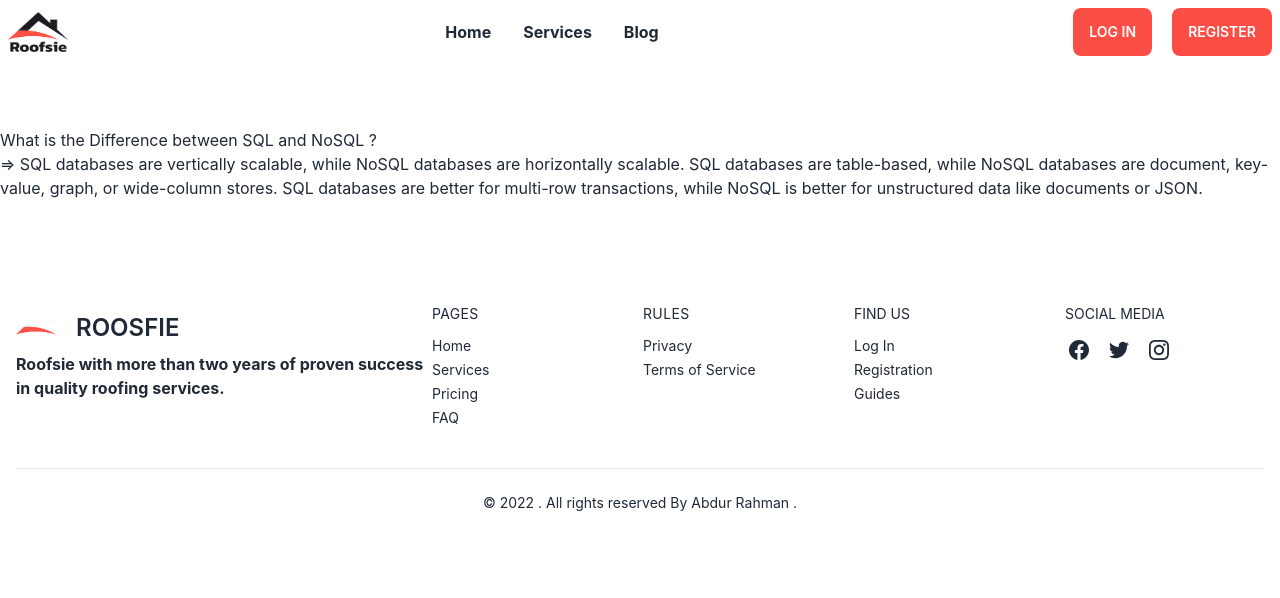
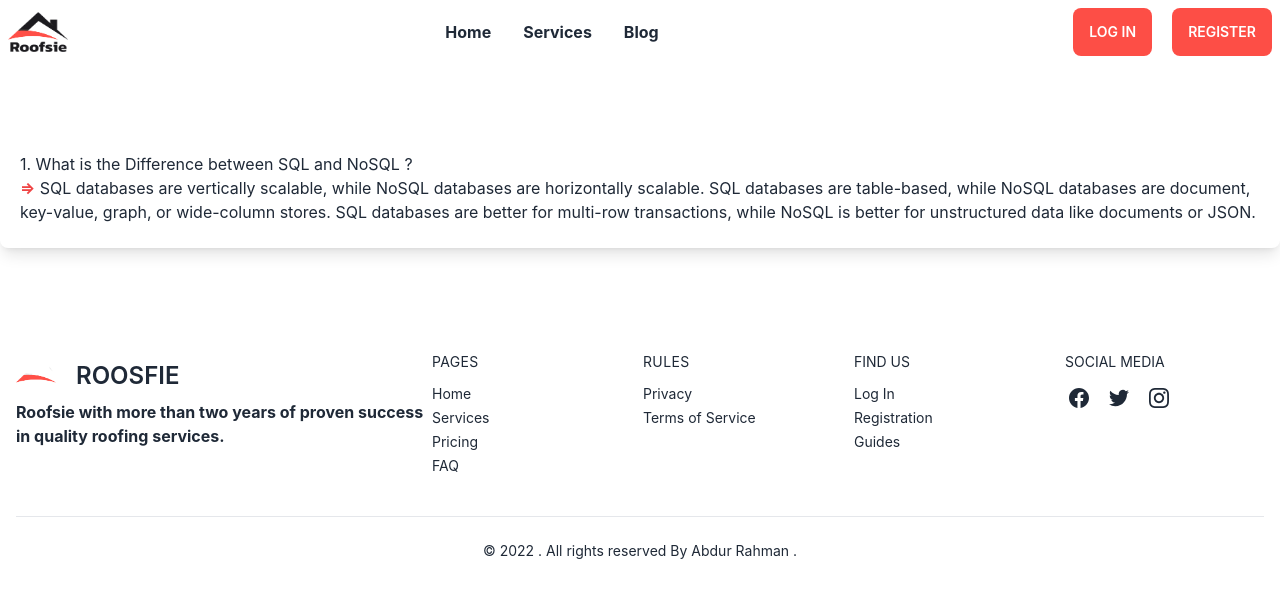
Before and after one commit to ariyanabdullah/Roofsie-service, a React (Create React App) app: page /blog in a window 1280 px wide. Shown: the top 598 px of the page. Built offline with nearby package versions, Linux system fonts and the light colour scheme; no server answers.

Commit message:
blog page first box style added

```diff
--- a/src/Pages/Blog/Blog.js
+++ b/src/Pages/Blog/Blog.js
@@ -7,15 +7,16 @@ const Blog = () => {
     <section className="my-16">
       <div className="container mx-auto grid grid-cols-1 ">
         {/* first question */}
-        <div>
-          <h1>What is the Difference between SQL and NoSQL ?</h1>
+        <div className="py-6 px-5 rounded-lg shadow-lg">
+          <h1> 1. What is the Difference between SQL and NoSQL ?</h1>
           <p>
             {" "}
-            {"=>"} SQL databases are vertically scalable, while NoSQL databases
-            are horizontally scalable. SQL databases are table-based, while
-            NoSQL databases are document, key-value, graph, or wide-column
-            stores. SQL databases are better for multi-row transactions, while
-            NoSQL is better for unstructured data like documents or JSON.
+            <span className="font-bold text-red-500">{"=>"}</span> SQL databases
+            are vertically scalable, while NoSQL databases are horizontally
+            scalable. SQL databases are table-based, while NoSQL databases are
+            document, key-value, graph, or wide-column stores. SQL databases are
+            better for multi-row transactions, while NoSQL is better for
+            unstructured data like documents or JSON.
           </p>
         </div>
 
```
